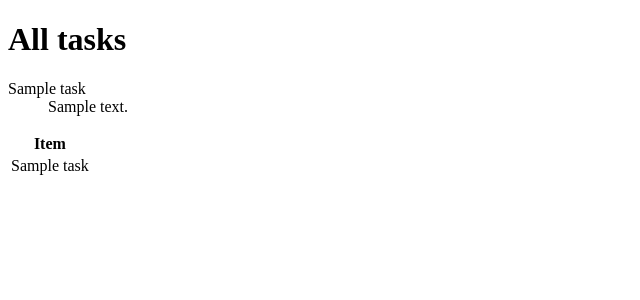
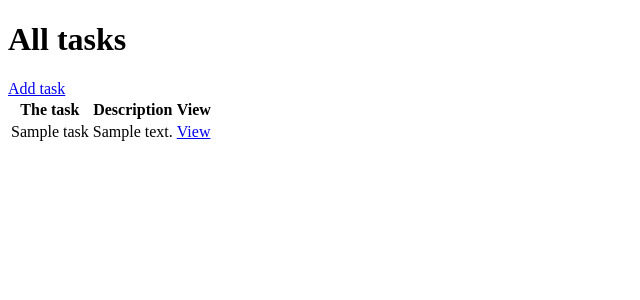
Before and after one commit to Ngel0/todo-list, a Django app: page / in a window 1280 px wide. Shown: the top 300 px of the page, without its empty margins (0-640 px from the left). Run offline with Django 5.2, Linux system fonts and the light colour scheme; tables that the repository leaves empty hold one stand-in row (values such as "Sample post").

Commit message:
added TaskCreate view

```diff
--- a/todo_list/tasklist/templates/tasklist/task_list.html
+++ b/todo_list/tasklist/templates/tasklist/task_list.html
@@ -4,21 +4,19 @@
 
 {% block content %}
 <h1>All tasks</h1>
-<dl>
-    {% for task in tasks %}
-    <dt>{{task.title}}</dt>
-    <dd>{{task.description}}</dd>
-    {% empty %}
-    <h3>No tasks left</h3>
-    {% endfor %}
-</dl>
+<a href="{% url 'create-task' %}">Add task</a>
+
 <table>
     <tr>
-        <th>Item</th>
+        <th>The task</th>
+        <th>Description</th>
+        <th>View</th>
     </tr>
     {% for task in tasks %}
     <tr>
         <td>{{task.title}}</td>
+        <td>{{task.description}}</td>
+        <td><a href="{% url 'task' task.id %}">View</a></td>
     </tr>
     {% empty %}
     <h3>No tasks left</h3>
--- a/todo_list/tasklist/urls.py
+++ b/todo_list/tasklist/urls.py
@@ -1,7 +1,8 @@
 from django.urls import path
-from .views import TaskList, TaskDetail
+from .views import TaskList, TaskDetail, TaskCreate
 
 urlpatterns = [
     path('', TaskList.as_view(), name='tasks'),
     path('task/<int:pk>/', TaskDetail.as_view(), name='task'),
+    path('create-task/', TaskCreate.as_view(), name='create-task'),
 ]
--- a/todo_list/tasklist/views.py
+++ b/todo_list/tasklist/views.py
@@ -1,6 +1,8 @@
 from django.shortcuts import render
 from django.views.generic.list import ListView
 from django.views.generic.detail import DetailView
+from django.views.generic.edit import CreateView
+from django.urls import reverse_lazy
 from .models import Task
 
 
@@ -12,3 +14,8 @@ class TaskDetail(DetailView):
     model = Task
     context_object_name = 'task'
     template_name = 'tasklist/task.html'
+
+class TaskCreate(CreateView):
+    model = Task
+    fields = '__all__'
+    success_url = reverse_lazy('tasks')
```
Also changed, not shown: todo_list/tasklist/templates/tasklist/task_form.html (added, +12 -0 lines).
